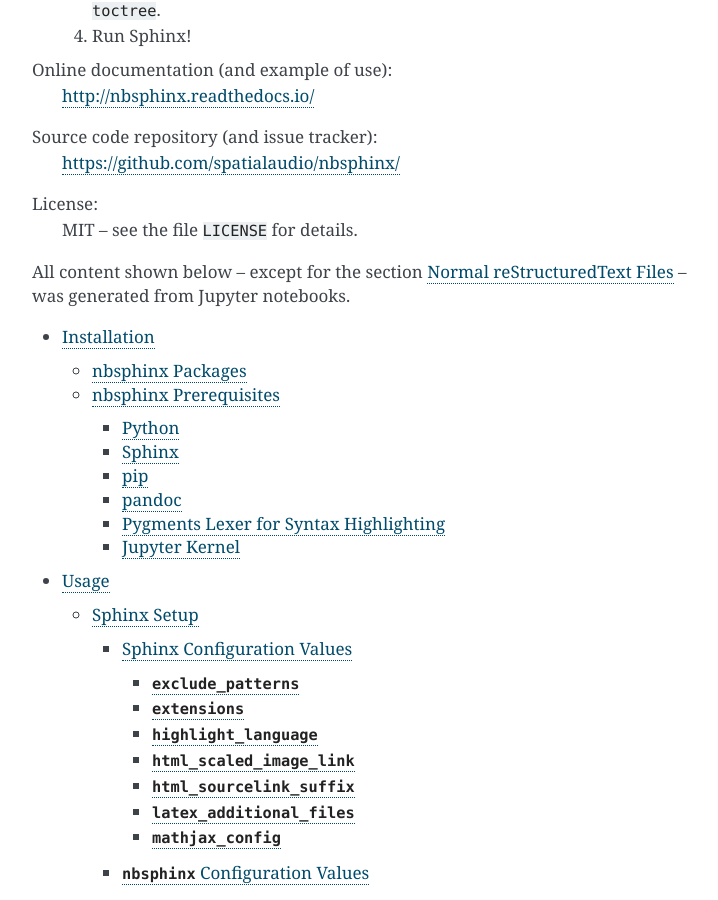
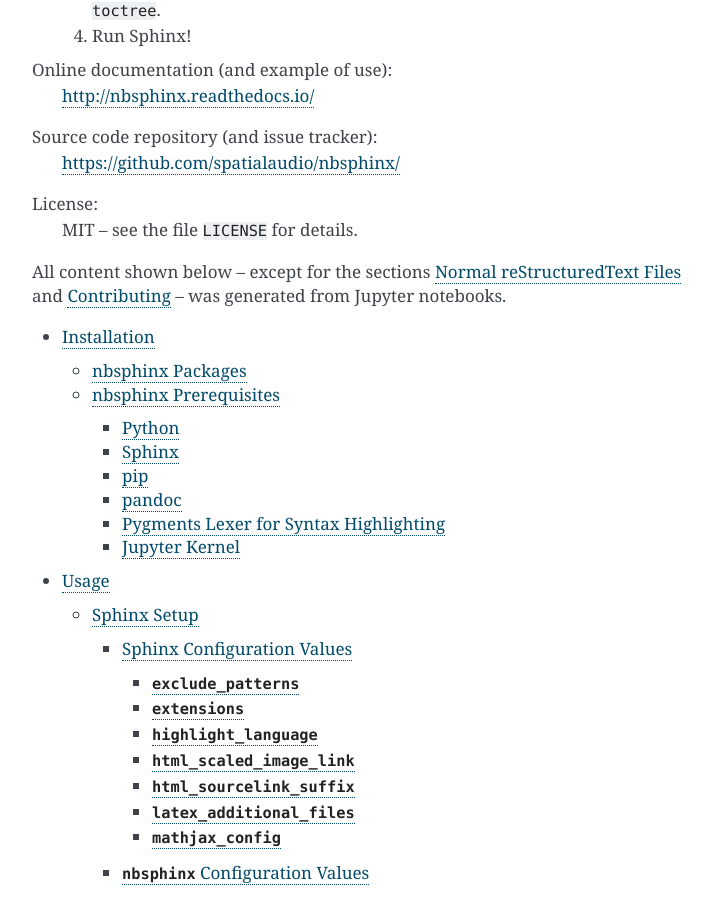
Before and after one commit to spatialaudio/nbsphinx, a Sphinx documentation site: the page built from doc/index.rst, in a window 1280 px wide and 900 px high, scrolled down 402 px. Shown: the whole window, without its empty margins (388-1106 px from the left). Built offline with Sphinx 7.4.7, drawn with Linux system fonts in a browser that asks for light colours; pages that are not in the unit, such as notebooks, are missing from menus.

Commit message:
Updated info about which sections were created from notebooks

```diff
--- a/doc/index.rst
+++ b/doc/index.rst
@@ -1,7 +1,7 @@
 .. include:: ../README.rst
 
-All content shown below -- except for the section :doc:`a-normal-rst-file` --
-was generated from Jupyter notebooks.
+All content shown below -- except for the sections :doc:`a-normal-rst-file`
+and :doc:`contributing` -- was generated from Jupyter notebooks.
 
 .. toctree::
     :maxdepth: 4
```
